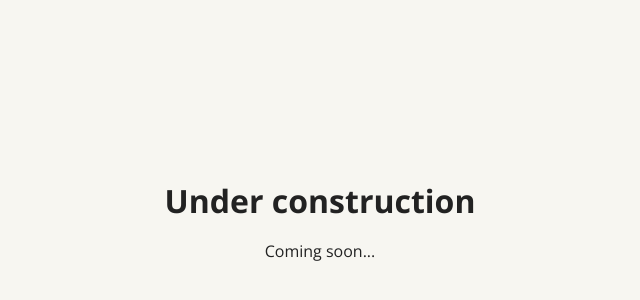
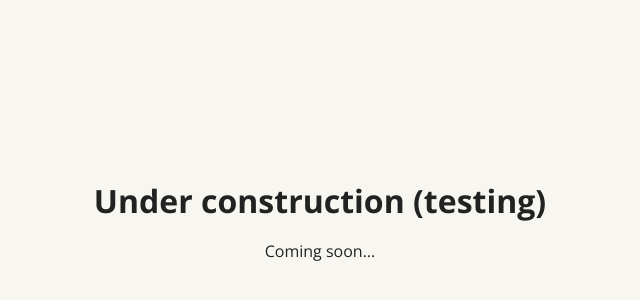
Before and after one commit to yoxux/yoxux.github.io, a website: page index.html in a window 1280 px wide. Shown: the part 158-458 px from the top of the page, without its empty margins (320-960 px from the left). Drawn offline with nearby package versions, Linux system fonts and the light colour scheme.

Commit message:
Test from mac

```diff
--- a/index.html
+++ b/index.html
@@ -24,7 +24,7 @@
 </head>
 
 <body style="display: flex; align-items: center; flex-direction: column; padding-top: 40vh;">
-  <h1>Under construction</h1>
+  <h1>Under construction (testing)</h1>
   <p>Coming soon...</p>
 </body>
 
```
